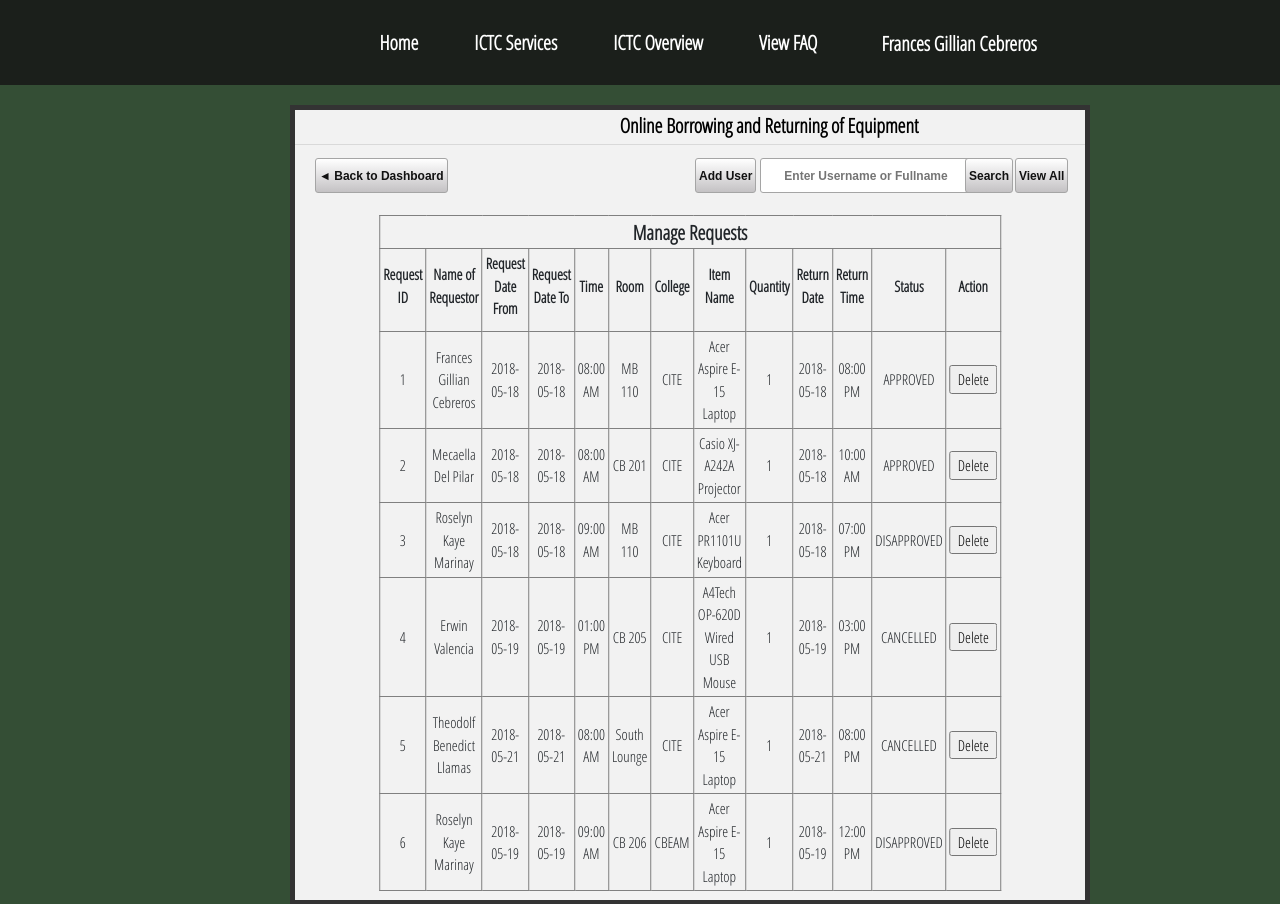
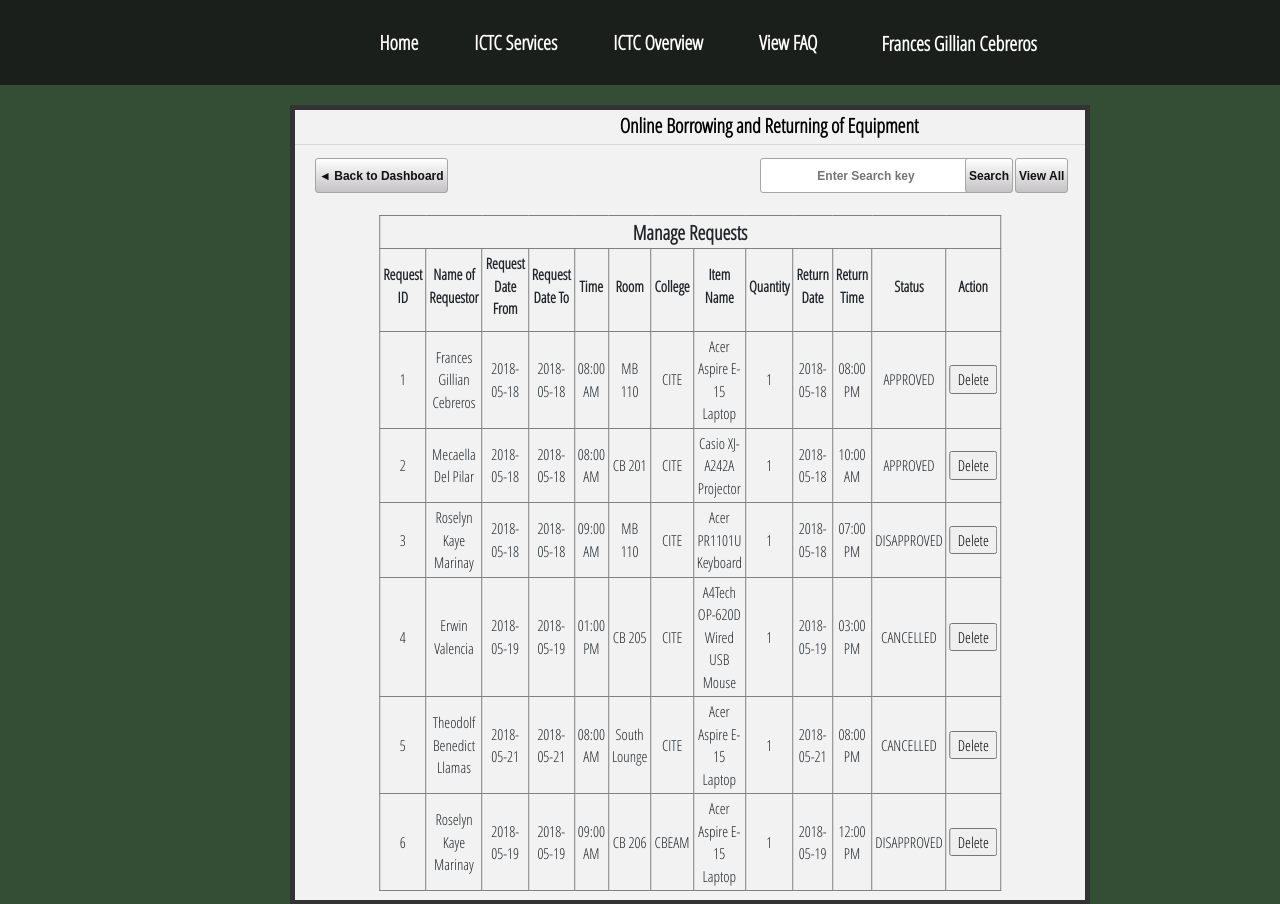
Before and after one commit to jamesllanes/ictcobar, a PHP site: page /Admin/manage_requests.php in a window 1280 px wide. Shown: the part 191-1095 px from the top of the page. Run offline with PHP 8.4, Linux system fonts and the light colour scheme; a user stored in the database is signed in; data comes from the database, SQL or seed files in the repository; data that the repository does not hold is empty; some web fonts are replaced.

Commit message:
edit search

```diff
--- a/Admin/manage_requests.php
+++ b/Admin/manage_requests.php
@@ -81,11 +81,10 @@
 			<p><b>Online Borrowing and Returning of Equipment</b></p><hr>
 		</div>
 		<button class="back_to_menu" onclick="location='admin_dashboard.php'"/>◄ Back to Dashboard</button><br>
-				<button class="add_user" onclick="location='adduser_account.php'"/><span>Add User</span></button>
 				<tr>
 					<!--SEARCH FORM-->
 					<form action="manage_requests.php" method="POST">
-					    <input type="text" name="search_query" class="search_input" placeholder="Enter Username or Fullname" size='26'/>
+					    <input type="text" name="search_query" class="search_input" placeholder="Enter Search key" size='26'/>
 						<input type='submit' id='search' name='search' class="search_btn" value='Search'>
 						<button class="view_all" onclick="location='manage_requests.php'"/><span>View All</span></button><?php
 						if(isset($_POST['search']))
```
